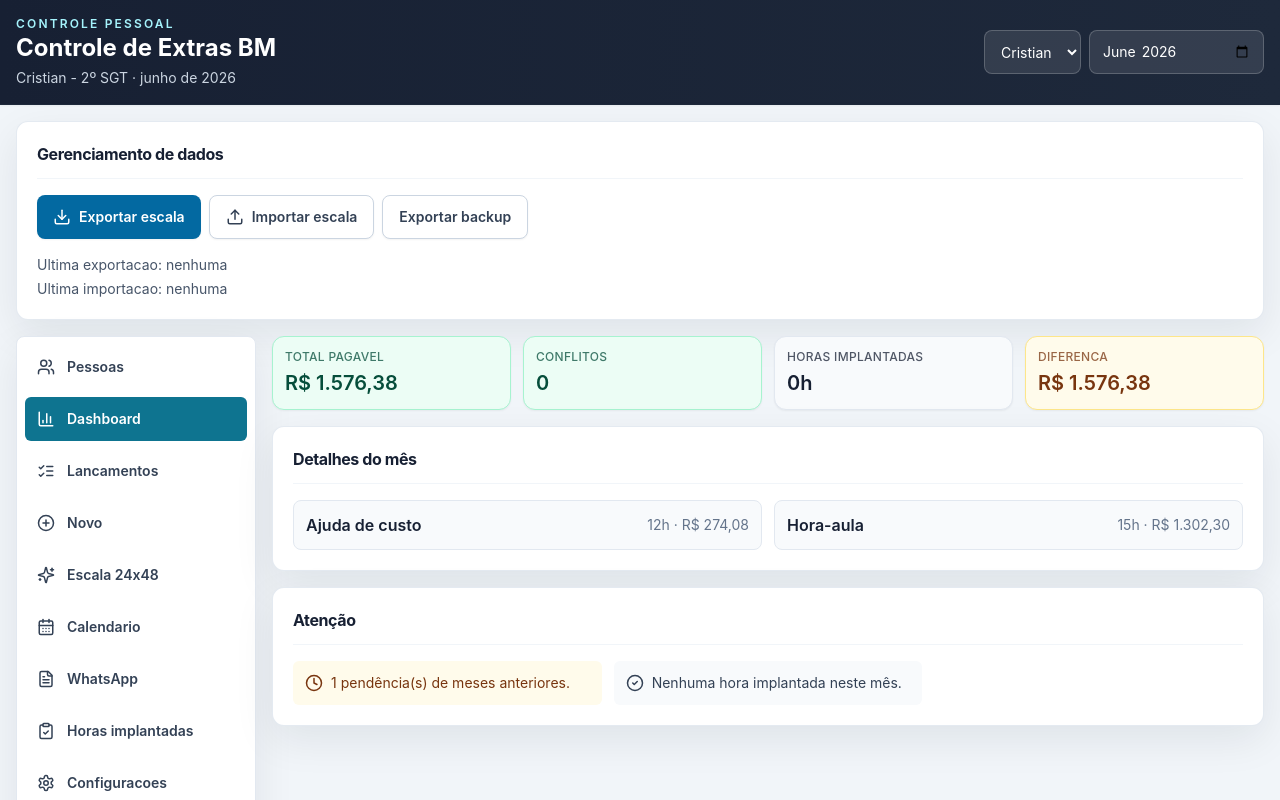
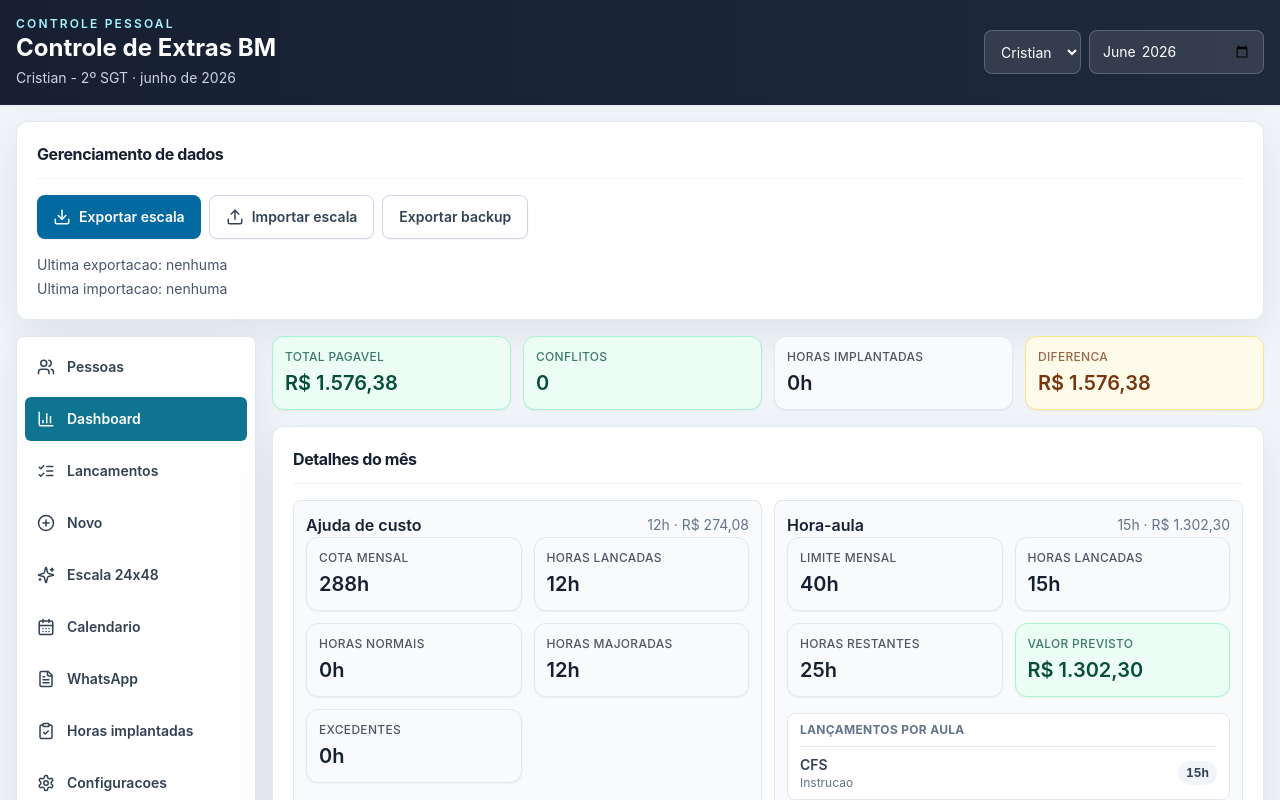
Before and after one commit to MG19-Coder/extra-calculator-cbmpb, a React (Vite) app: page / in a window 1280 px wide. Shown: the top 800 px of the page. Built offline with nearby package versions, Linux system fonts and the light colour scheme.

Commit message:
Keep dashboard details expanded

```diff
--- a/src/pages/Dashboard.tsx
+++ b/src/pages/Dashboard.tsx
@@ -20,7 +20,7 @@ export function Dashboard({ state, totals }: { state: AppState; totals: MonthlyT
 
       <Section title="Detalhes do mês">
         <div className="grid gap-3 xl:grid-cols-2">
-        <details className="group rounded-lg border border-slate-200 bg-slate-50 p-3">
+        <details className="group rounded-lg border border-slate-200 bg-slate-50 p-3" open>
           <summary className="cursor-pointer list-none font-semibold text-ink marker:hidden">
             <span className="flex items-center justify-between gap-3">Ajuda de custo <span className="text-sm font-normal text-slate-500">{totals.ajudaCusto.horasTotal}h · {formatCurrency(totals.ajudaCusto.valorImplantavel)}</span></span>
           </summary>
@@ -33,7 +33,7 @@ export function Dashboard({ state, totals }: { state: AppState; totals: MonthlyT
           </div>
         </details>
 
-        <details className="group rounded-lg border border-slate-200 bg-slate-50 p-3">
+        <details className="group rounded-lg border border-slate-200 bg-slate-50 p-3" open>
           <summary className="cursor-pointer list-none font-semibold text-ink marker:hidden">
             <span className="flex items-center justify-between gap-3">Hora-aula <span className="text-sm font-normal text-slate-500">{totals.horaAula.horasTotal}h · {formatCurrency(totals.horaAula.valorTotal)}</span></span>
           </summary>
```
